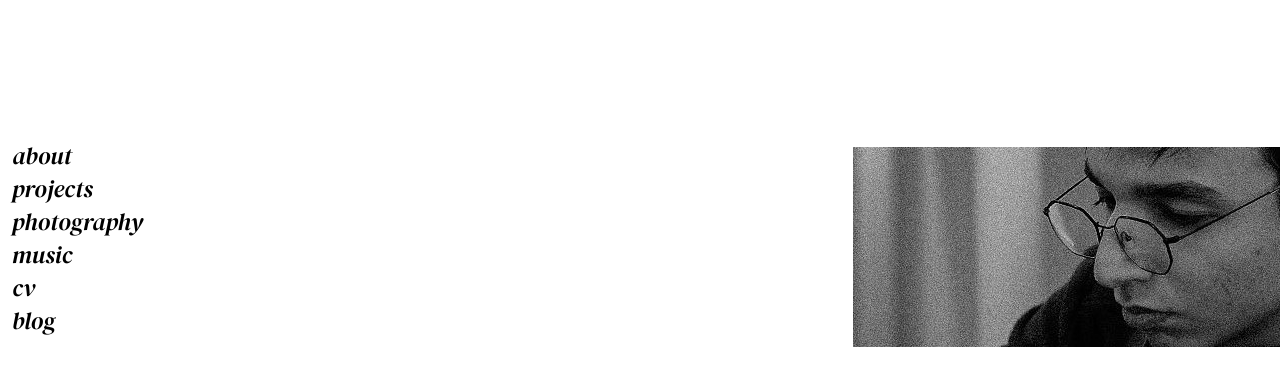
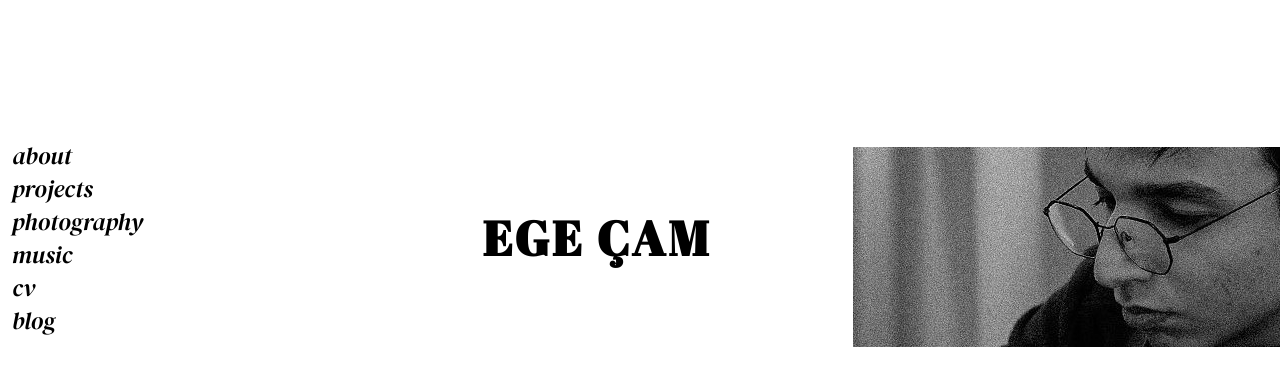
Before and after one commit to egecam/egecam.dev, a Django app: page /about/ in a window 1280 px wide. Shown: the top 386 px of the page. Run offline with Django 4.2, Linux system fonts and the light colour scheme.

Commit message:
Update about.html

```diff
--- a/web/egecamdev/templates/about.html
+++ b/web/egecamdev/templates/about.html
@@ -7,10 +7,10 @@
     <link rel="stylesheet" href="../static/style.css">
     <link rel="preconnect" href="https://fonts.googleapis.com">
     <link rel="preconnect" href="https://fonts.gstatic.com" crossorigin>
-    <link href="https://fonts.googleapis.com/css2?family=DM+Serif+Display:ital@0;1&display=swap" rel="stylesheet">
+    <link href="https://fonts.googleapis.com/css2?family=Abril+Fatface&family=DM+Serif+Display:ital@0;1&display=swap"
+        rel="stylesheet">
 </head>
 
-<body>
 <nav>
     <ul>
         <div class="nav-list">
@@ -22,9 +22,19 @@
             <li><a href="/blog" class="link">blog</a></li>
         </div>
     </ul>
+
+    <div class="title-div">
+        <a href="/" class="header-link">
+            <h1 class="header-title">ege çam</h1>
+        </a>
+    </div>
+
+    <div></div>
+
     <img class="header-img" src="../static/headerimg1.jpg" alt="my lovely face">
 </nav>
 
+<body>
 </body>
 
 </html>
```
Lines whose indentation alone changed are shown as unchanged.
